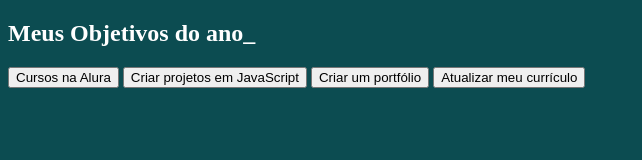
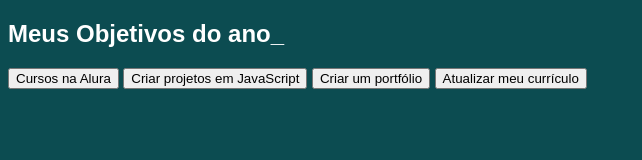
Before and after one commit to lefarage/Meus-Objetivos-do-ano---3B, a plain HTML site: page index.html in a window 1280 px wide. Shown: the whole page, without its empty margins (0-642 px from the left). Drawn offline with Linux system fonts and the light colour scheme.

Commit message:
tentativ3

```diff
--- a/style.css
+++ b/style.css
@@ -12,7 +12,7 @@
 body {
     background-color: #0C4C51;
     color: #FFFFFF;
-    chakra-petch-light {
-        font-family: "Chakra Petch", sans-serif;}
+    font-family: "Chakra Petch", sans-serif;
+
 
 }
```
